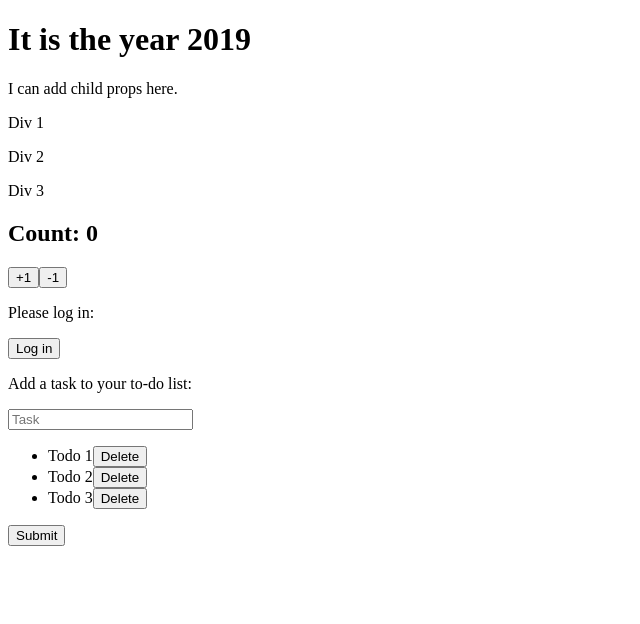
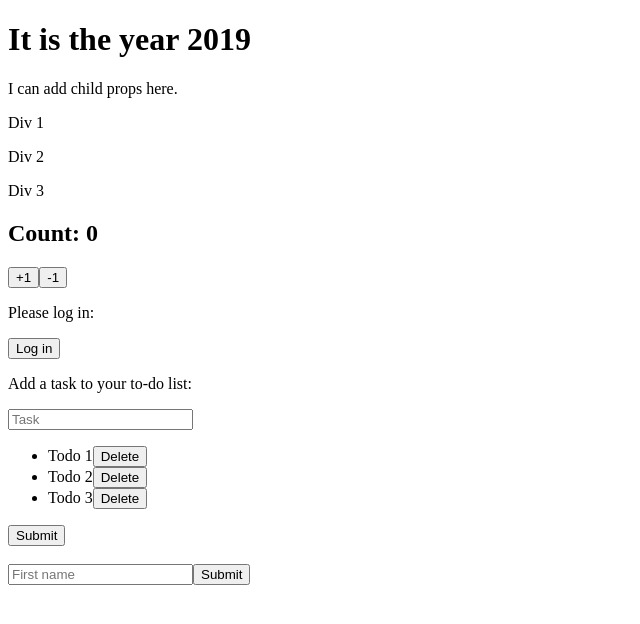
Before and after one commit to xurxe/intergify-19-react-lessons, a React (Create React App) app: page / in a window 1280 px wide. Shown: the top 624 px of the page, without its empty margins (0-640 px from the left). Built offline with nearby package versions, Linux system fonts and the light colour scheme; a web font is replaced by a local one.

Commit message:
Created AddUser component

```diff
--- /dev/null
+++ b/src/components/AddUser.js
@@ -0,0 +1,39 @@
+import React from "react";
+
+
+class AddUser extends React.Component {
+    firstName = React.createRef()
+    title = React.createRef()
+
+    state = {
+        firstName: "",
+        textContent: "",
+    }
+
+    handleSubmit = (event) => {
+        event.preventDefault();
+            this.setState({firstName: this.state.firstName.current.value});
+    };
+
+    render () {
+        return (
+            <div>
+                <form onSubmit={this.handleSubmit}>
+                    <input
+                    type='text'
+                    name="firstName"
+                    placeholder='First name'
+                    ref={this.firstName}
+                    ></input>
+
+                    <input
+                    type='submit'
+                    ></input>
+                </form>
+
+            </div>
+        )
+    }
+}
+
+export default AddUser
--- a/src/index.js
+++ b/src/index.js
@@ -1,5 +1,7 @@
 import React from "react";
 import ReactDOM from "react-dom";
+import AddUser from './components/AddUser.js'
+
 
 const root = document.getElementById("root");
 
@@ -42,6 +44,7 @@ const Greeting = (props) => {
         <h3>Welcome, {name}!</h3>
     );
 };
+
 class Site extends React.Component {
     state = {
         count: 0,
@@ -160,6 +163,10 @@ class Site extends React.Component {
                     type='submit'
                     ></input>
                 </form>
+
+                <br />
+
+                <AddUser></AddUser>
             </div>
         )
     }
```
Also changed, not shown: src/components/Header2.js (deleted).
